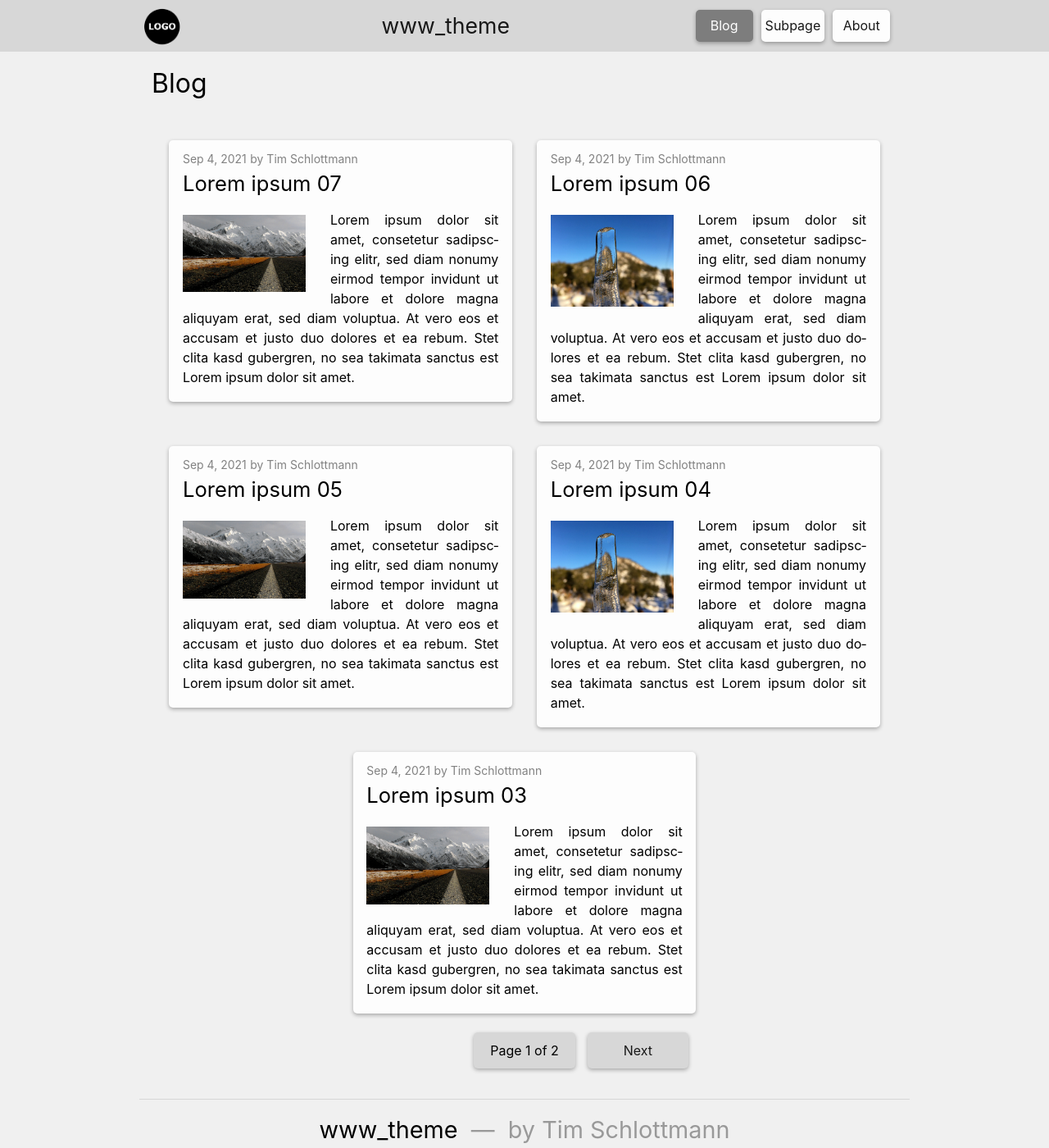
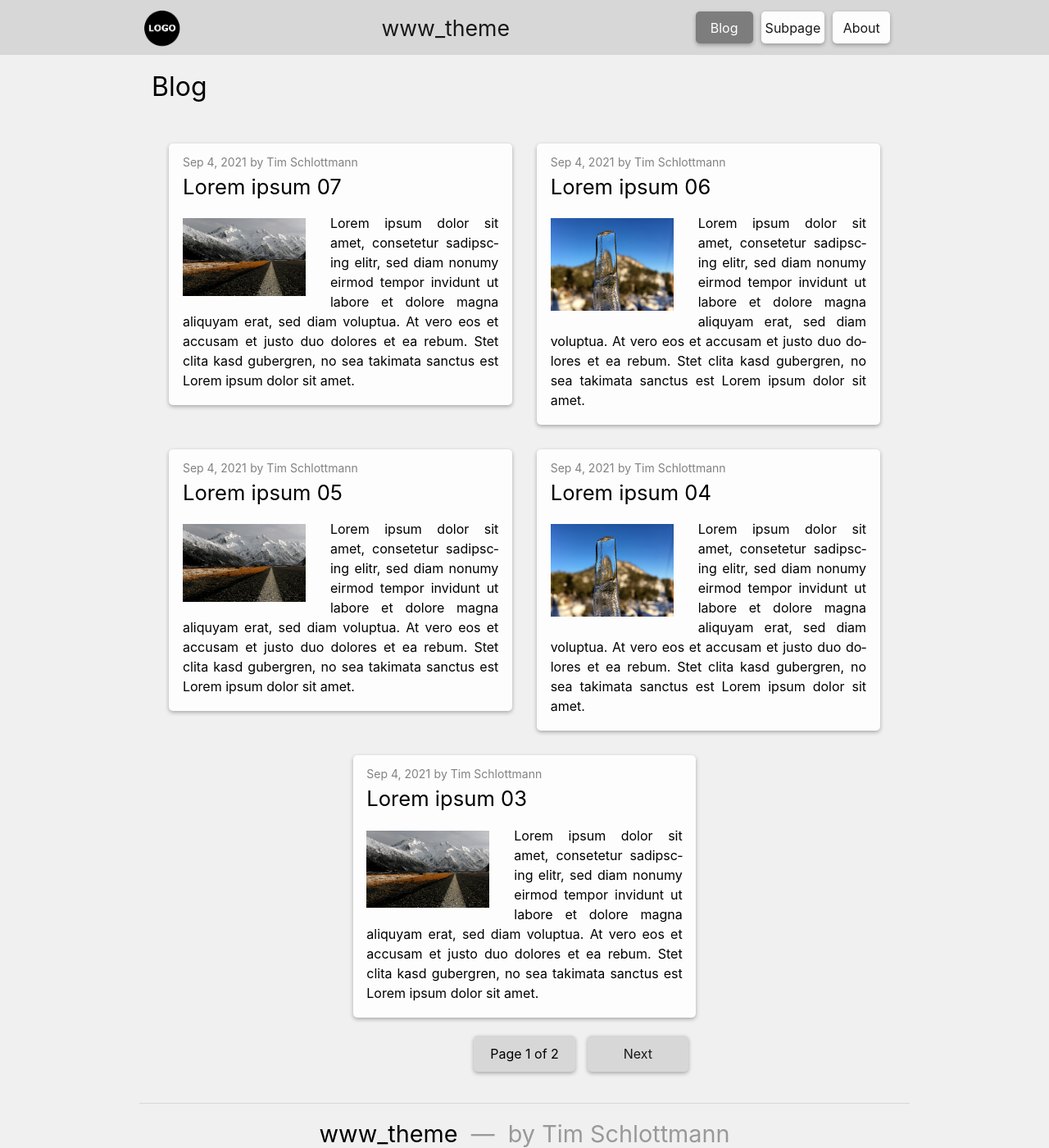
Before and after one commit to TheTimmoth/www_theme, a Jekyll site: the page built from index.html, in a window 1280 px wide and 1400 px high. Shown: the whole window at 82% size. Built offline with Jekyll 4.4.1, drawn with Linux system fonts in a browser that asks for light colours; the list of posts is cut into pages by our own code.

Commit message:
Update header padding

```diff
--- a/_sass/www_theme/layouts/_header.scss
+++ b/_sass/www_theme/layouts/_header.scss
@@ -2,7 +2,7 @@
   position: sticky;
   top: 0;
   z-index: 99;
-  padding: $spacing-unit/8 $spacing-unit/2;
+  padding: $spacing-unit/5 $spacing-unit/2;
   background-color: $background-color-dark;
 }
 
```
